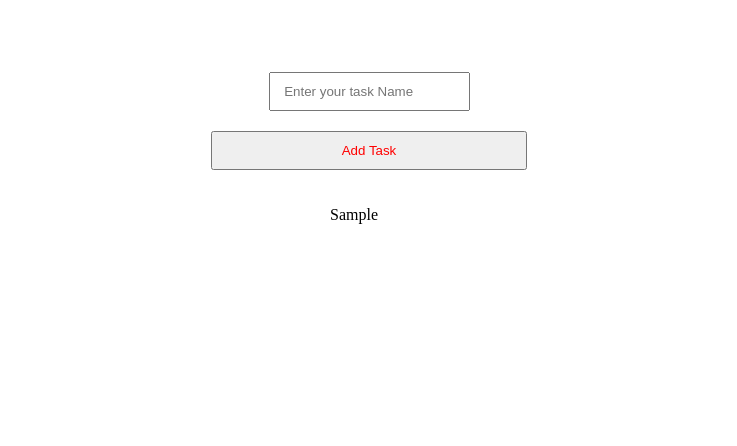
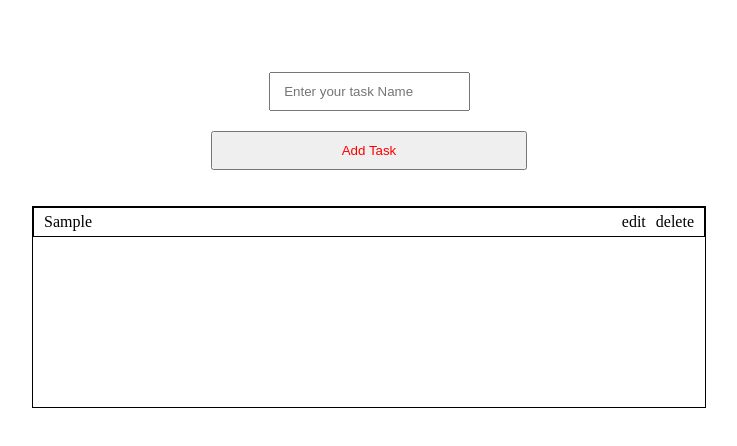
Before and after one commit to sahiba2503/my-react-app, a React (Vite) app in the folder my-vite-app/: page / in a window 1280 px wide. Both pictures are taken after typing "Sample" into the empty fields and a click on the button "Add Task". Shown: the top 446 px of the page, without its empty margins (271-1008 px from the left). Built offline with nearby package versions, Linux system fonts and the light colour scheme.

Commit message:
add update and delete task btn

```diff
--- a/my-vite-app/src/Task.jsx
+++ b/my-vite-app/src/Task.jsx
@@ -10,6 +10,22 @@ const taskCreateSection={
     alignItems:"center",
     gap:"20px"
 }
+const TasklistStyle = {
+listStyle:"none",
+border:"1px solid black",
+width:"100%",
+height:"200px",
+overflow:"auto",
+}
+const listSty ={
+  border:"1px solid black",
+  padding:"5px 10px",
+   margin:"0px 0px 10px -40px",
+   display:"flex",
+   justifyContent:"space-between",
+
+  }
+
 
 function addTask()
 {
@@ -19,9 +35,8 @@ const input = document.getElementById("taskInput");
       let newTasks = tasks.slice(); //sort code is for copy old array in new array.we can also use for loop and push element one by one.
    newTasks.push(task);
    setTasks(newTasks);
+    input.value = "";
 
-    input.value = "";
-     // return;// method will never be return jsx only componet return jsx.
                 }
      function handleKeyDown(event) {
     if (event.key === "Enter") {
@@ -33,9 +48,15 @@ const input = document.getElementById("taskInput");
     <div style={taskCreateSection}>
     <input  id="taskInput" placeholder=" Enter your task Name" style={{padding:"10px"}}  onKeyDown={handleKeyDown}/>
     <button style={{padding:"10px",width:"50%", margin:"0 25%",color:"red"}} onClick={addTask}>Add Task</button>
-<ul style={{listStyle:"none"}}>
+    <ul style={TasklistStyle}>
             {tasks.map((t, index) => (
-         <li key={index} style={{marginRight:"70px"}}>{t}</li>
+         <li key={index} style={listSty}>
+          <div> {t} </div>
+          <div>
+         <span style={{marginRight:"10px"}}>edit</span>
+         <span >delete</span>
+         </div>
+         </li>
        ))}
      </ul>
    </div>
```
Also changed, not shown: my-vite-app/src/App.jsx (+2 -6 lines).
